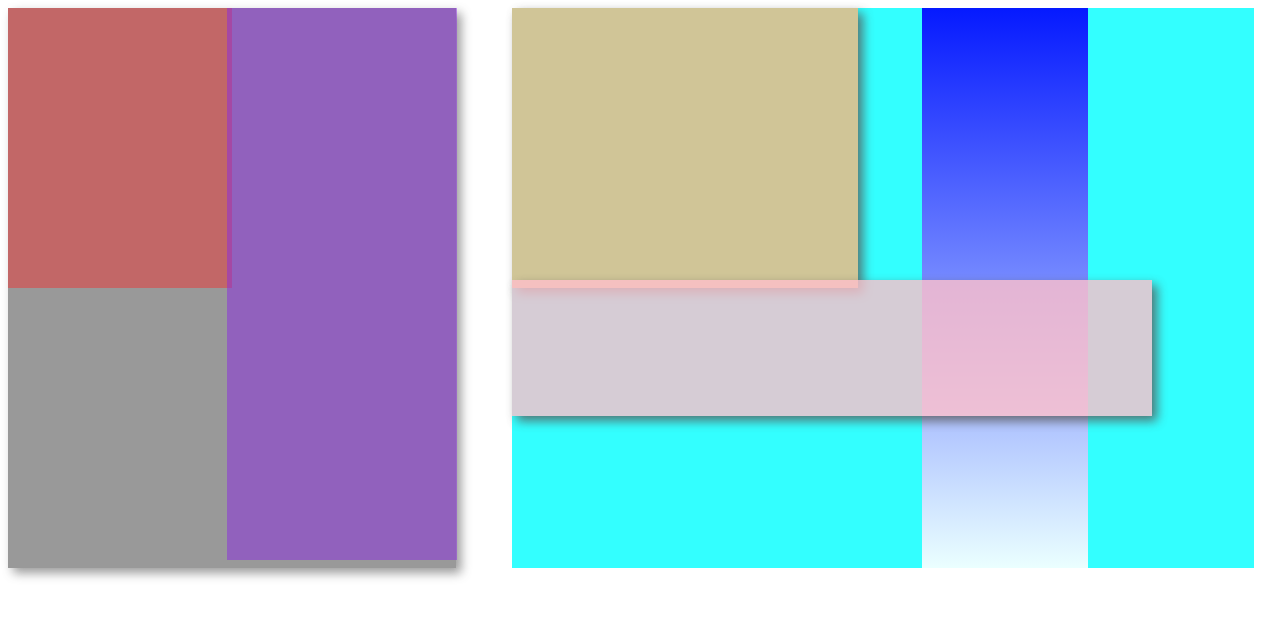
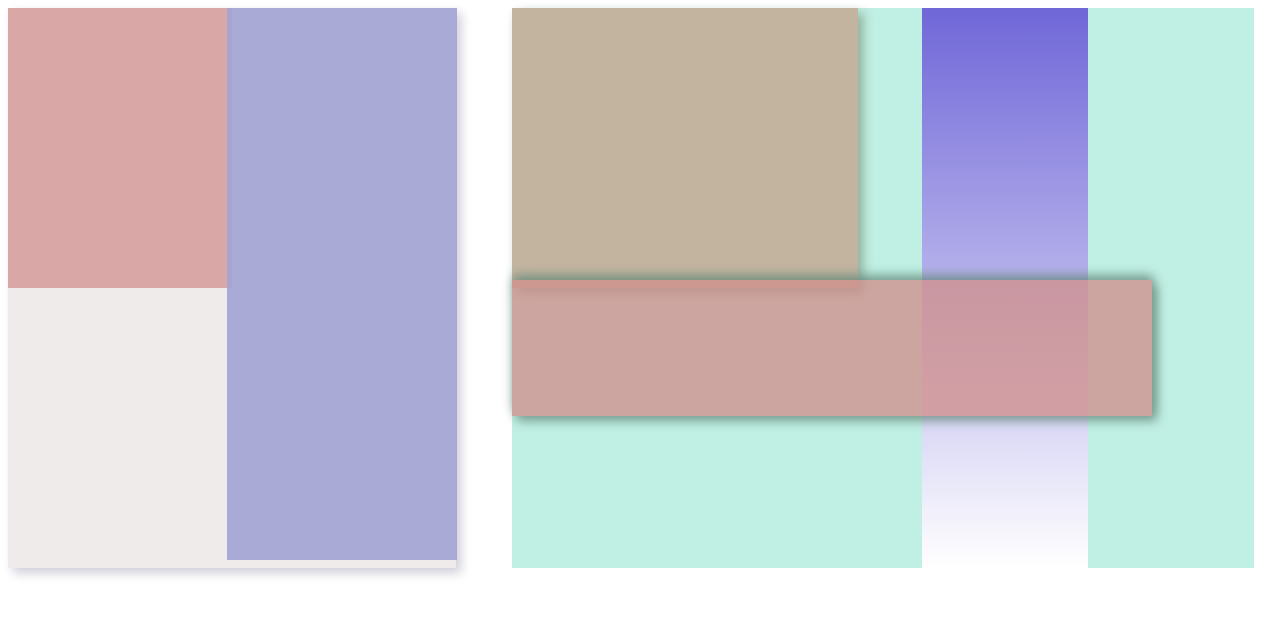
Before and after one commit to faqihakih/Responsive-Playground, a plain HTML site: page index.html in a window 1280 px wide. Drawn offline with Linux system fonts and the light colour scheme; files whose address does not match are found by name.

Commit message:
2 - fix color

```diff
--- a/assets/style.css
+++ b/assets/style.css
@@ -1,21 +1,21 @@
 .grey{
-    background-color: gray;
+    background-color: #EBE7E6;
     width: 35vw;
     height: 70vh;
-    box-shadow: gray 5px 5px 10px;
+    box-shadow: #C2C1CF 5px 5px 10px;
     opacity: 80%;
 }
 .pink{
-    background-color: indianred;
-    opacity: 80%;
+    background-color: #D8A09F;
+    opacity: 90%;
     width: 17.5vw;
     height: 35vh;
     position: absolute;
     top: 8px;
 }
 .purple{
-    background-color: blueviolet;
-    opacity: 50%;
+    background-color: #A3A3D5;
+    opacity: 90%;
     width: 18vw;
     height: 69vh;
     position: absolute;
@@ -24,7 +24,7 @@
 }
 
 .aqua{
-    background-color: aqua;
+    background-color: #B1EBDD;
     position: absolute;
     width: 58vw;
     height: 70vh;
@@ -33,32 +33,30 @@
     left: 40vw;
 }
 .darkgrey{
-    background-color: rgb(248, 183, 126);
+    background-color: #C3B49F;
     position: absolute;
     width: 27vw;
     height: 35vh;
-    box-shadow: rgb(87, 86, 86) 5px 5px 10px;
-    opacity: 80%;
+    box-shadow: #92AF9B 5px 5px 10px;
     top: 8px;
     left: 40vw;
 }
 .secondPink{
-    background-color: pink;
+    background-color: #D0908C;
     position: absolute;
     width: 50vw;
     height: 17vh;
-    box-shadow: rgb(87, 86, 86) 5px 5px 10px;
-    opacity: 80%;
+    box-shadow: #64887A 5px 5px 10px, #64887A 1px -5px 10px;
+    opacity: 77%;
     top: 280px;
     left: 40vw;
     z-index: 1;
 }
 .gradianBlue{
-    background-image: linear-gradient(blue, white);
+    background-image: linear-gradient(#7067D8, white);
     position: absolute;
     width: 13vw;
     height: 70vh;
-    opacity: 90%;
     top: 8px;
     left: 72vw;
 }
```
